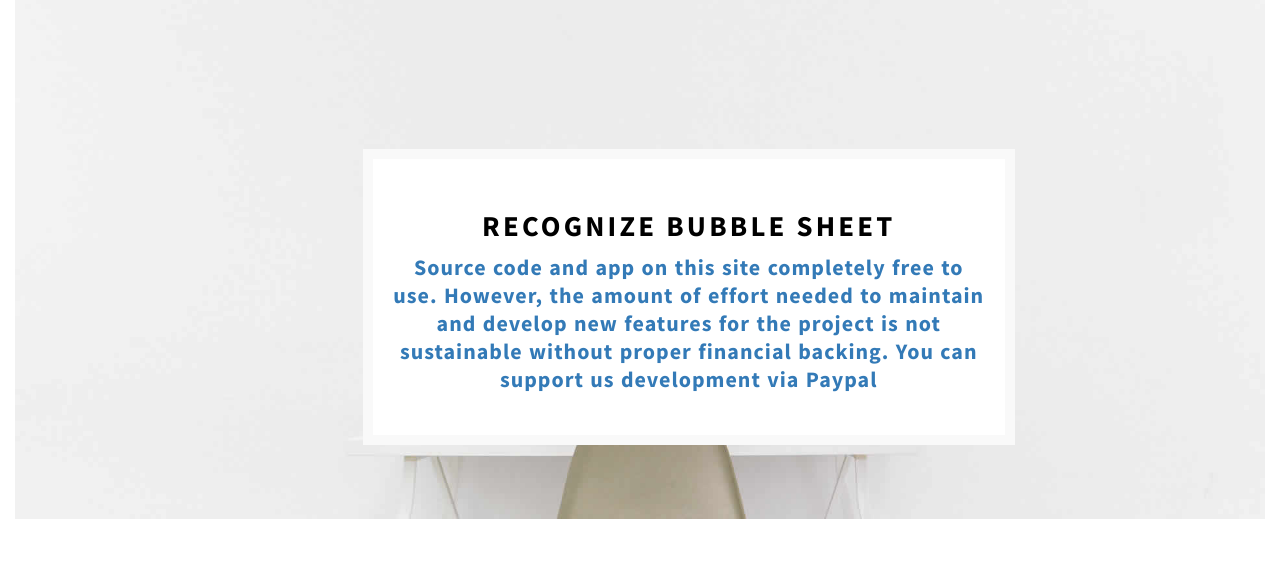
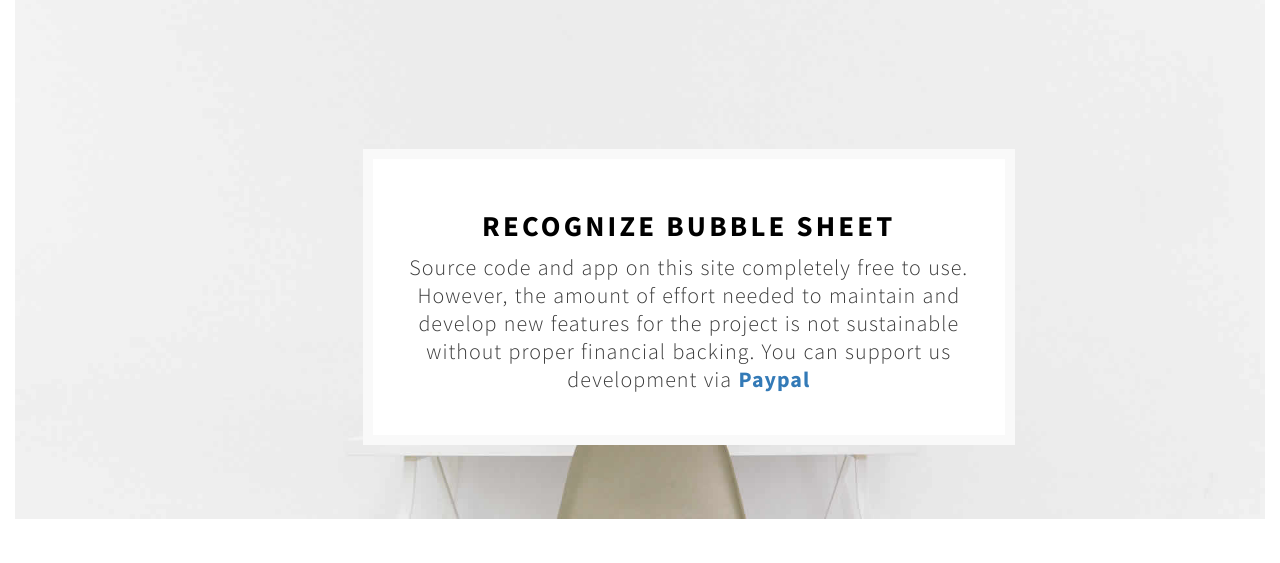
Before and after one commit to tramvm/tramvm.github.io, a Flask app: page / in a window 1280 px wide. Shown: the part 95-658 px from the top of the page. Run offline with Flask 2, Linux system fonts and the light colour scheme; data that the repository does not hold is empty; parts of the project's set-up code (start-up, migrations or seed data) failed here and were passed over; some libraries are stand-ins or nearby versions; some web fonts are replaced.

Commit message:
Update UI

```diff
--- a/inside/templates/index.html
+++ b/inside/templates/index.html
@@ -15,10 +15,10 @@
                         <!-- <h1 class="wow fadeInUp" data-wow-delay="0.1s" style="color: #f34e4e; letter-spacing: 0.2rem; text-transform: none; ">Donate as you can</h1>
                         <h1 class="wow fadeInUp" data-wow-delay="0.1s" style="color: #f34e4e; letter-spacing: 0.2rem; text-transform: none; ">Get source code you need</h1> -->
                         <!-- <h1 class="wow fadeInUp" data-wow-delay="0.2s" style="color: red">Discount 40% this month</h1> -->
-                        <p class="wow fadeInUp" data-wow-delay="0.1s" style="text-transform: none; color: #337ab7 !important; font-weight: bold;">Source code and app
+                        <p class="wow fadeInUp" data-wow-delay="0.1s" style="text-transform: none;">Source code and app
                             on this site completely free to use. However, the amount of effort needed to maintain and
                             develop new features for the project is not sustainable without proper financial backing.
-                            You can support us development via <a href="https://www.paypal.me/tramvm/" target="_blank">
+                            You can support us development via <a href="https://www.paypal.me/tramvm/" target="_blank" style="color: #337ab7 !important; font-weight: bold;">
                                 Paypal</a></p>
                     </div>
                 </div>
```
